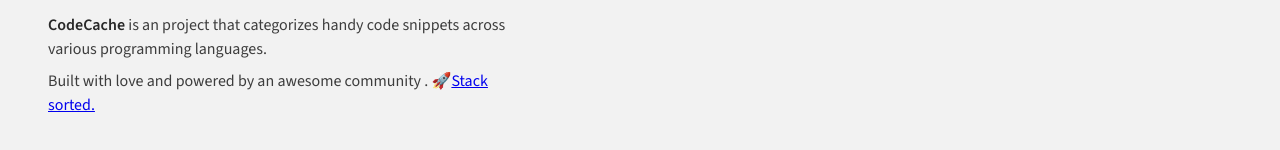
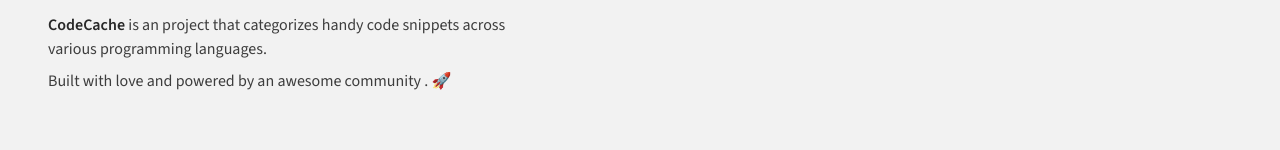
Before and after one commit to TrulyItzIcyGaming/CodeCache, a React (Vite) app: page / in a window 1280 px wide. Shown: the part 914-1064 px from the top of the page. Built offline with nearby package versions, Linux system fonts and the light colour scheme.

Commit message:
Initial commit

```diff
--- a/src/layouts/Footer.tsx
+++ b/src/layouts/Footer.tsx
@@ -16,7 +16,6 @@
             Built with love and powered by an
               awesome community
             . 🚀
-            <span class="text"><a id="linkanimation" href="https://stacksorted.com/links/jtb-studios" target="_blank">Stack sorted.</a> </span>
           </p>
         </div>
       </footer>
```
